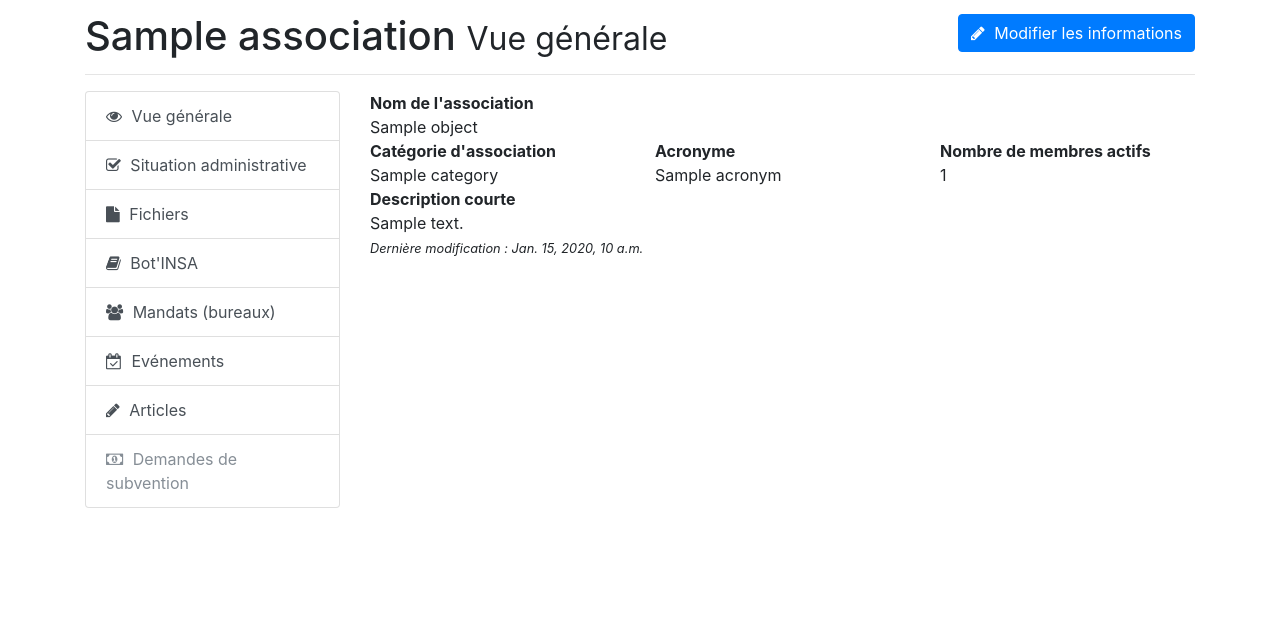
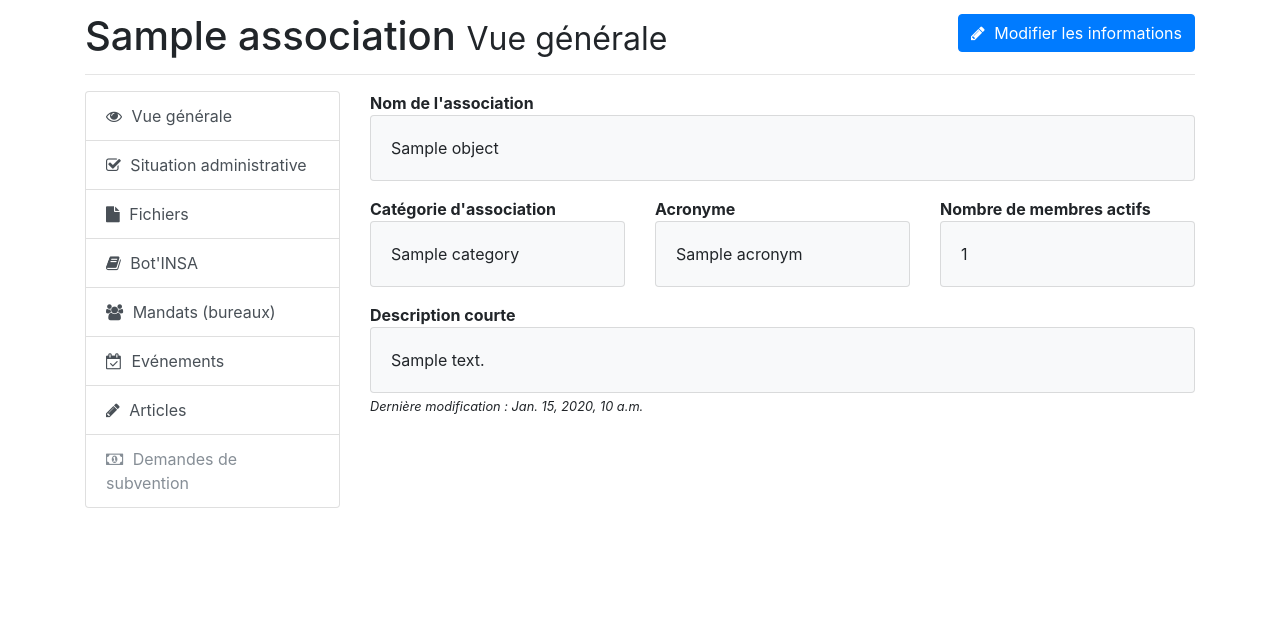
Before and after one commit to BdEINSALyon/portailva, a Django app: template templates/association/detail.html in a window 1280 px wide. Shown: the part 56-689 px from the top of the page. Run offline with Django 3.2, Linux system fonts and the light colour scheme; the template is opened without the code that fills it: most values are stand-ins (such as "Sample title", 1, 10 or a date in 2020); some libraries are stand-ins or nearby versions.

Commit message:
Upgrade asso detail for BS4

```diff
--- a/templates/association/detail.html
+++ b/templates/association/detail.html
@@ -5,21 +5,30 @@
 {% endblock %}
 
 {% block quick_actions %}
-<a href="{% url 'association-update' association.id %}" class="btn btn-primary"><i class="fa fa-pencil"></i> Modifier les informations</a>
+    <a href="{% url 'association-update' association.id %}" class="btn btn-primary"><i class="fa fa-pencil"></i>
+        Modifier les informations</a>
 {% endblock %}
 
 {% block content_association %}
+    <div class="row mb-3">
+        <div class="col-md-12">
             <b>Nom de l'association</b>
-  <div class="well well-sm">{{ object.name }}</div>
-
-  <div class="row">
+            <div class="card bg-light">
+                <div class="card-body">{{ object.name }}</div>
+            </div>
+        </div>
+    </div>
+    <div class="row mb-3">
         <div class="col-md-4">
             <b>Catégorie d'association</b>
-      <div class="well well-sm">{{ object.category.name }}</div>
+            <div class="card bg-light">
+                <div class="card-body">{{ object.category.name }}</div>
+            </div>
         </div>
         <div class="col-md-4">
             <b>Acronyme</b>
-      <div class="well well-sm">
+            <div class="card bg-light">
+                <div class="card-body">
                     {% if object.acronym %}
                         {{ object.acronym }}
                     {% else %}
@@ -27,15 +36,24 @@
                     {% endif %}
                 </div>
             </div>
+        </div>
         <div class="col-md-4">
             <b>Nombre de membres actifs</b>
-      <div class="well well-sm">{{ object.active_members_number }}</div>
+            <div class="card bg-light">
+                <div class="card-body">{{ object.active_members_number }}</div>
             </div>
         </div>
-
+    </div>
+    <div class="row">
+        <div class="col-md-12">
             <b>Description courte</b>
-  <div class="well well-sm">{{ object.description }}</div>
-
-  <p><small><i>Dernière modification : {{ object.updated_at|date:'DATETIME_FORMAT' }}</i></small></p>
+            <div class="card bg-light">
+                <div class="card-body">{{ object.description }}</div>
+            </div>
+        </div>
+    </div>
+    <p>
+        <small><i>Dernière modification : {{ object.updated_at|date:'DATETIME_FORMAT' }}</i></small>
+    </p>
 
 {% endblock %}
```
Lines whose indentation alone changed are shown as unchanged.
